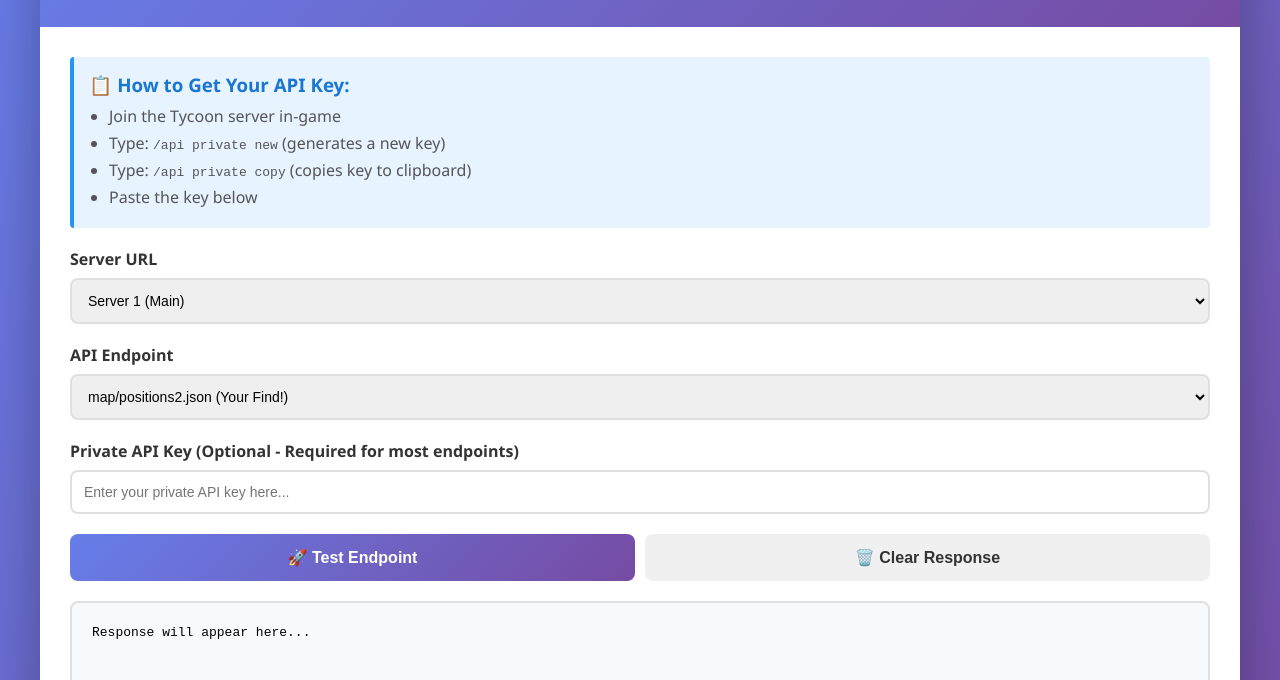
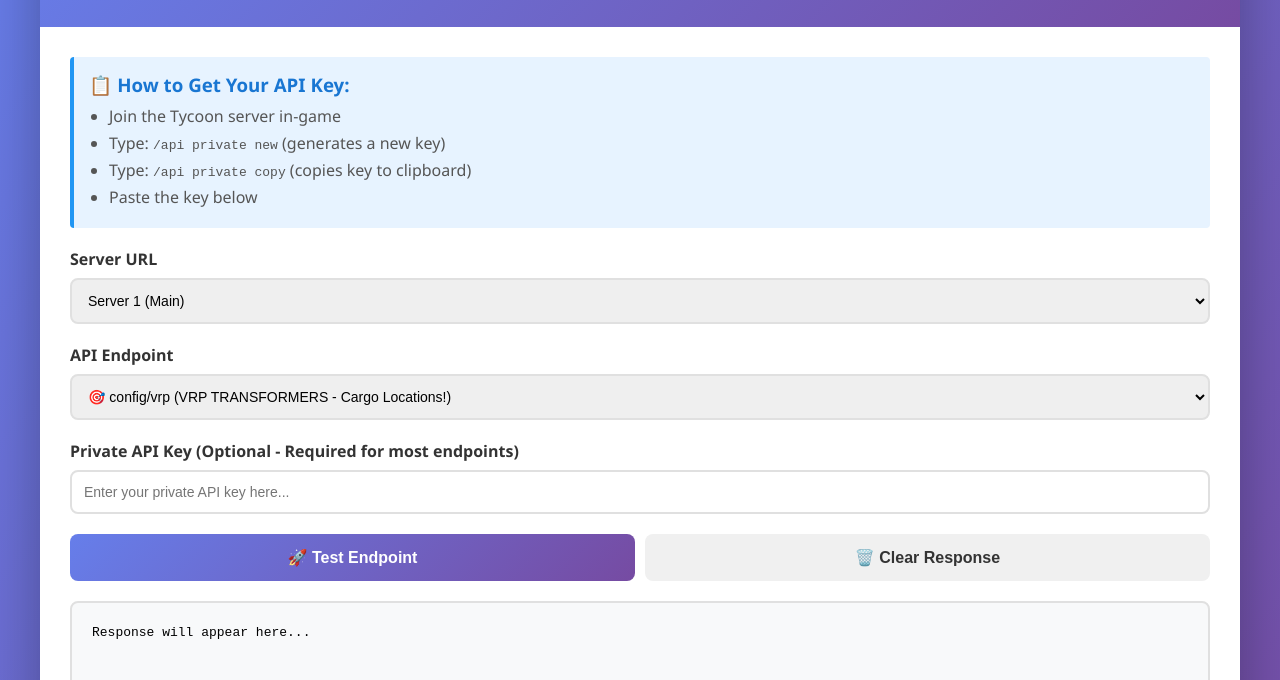
Before and after one commit to chapman622/endpoint, a plain HTML site: page index.html in a window 1280 px wide. Shown: the part 120-800 px from the top of the page. Drawn offline with Linux system fonts and the light colour scheme.

Commit message:
Update index.html

```diff
--- a/index.html
+++ b/index.html
@@ -205,7 +205,8 @@
             <div class="input-group">
                 <label>API Endpoint</label>
                 <select id="endpoint">
-                    <option value="/map/positions2.json">map/positions2.json (Your Find!)</option>
+                    <option value="/config/vrp">🎯 config/vrp (VRP TRANSFORMERS - Cargo Locations!)</option>
+                    <option value="/map/positions2.json">map/positions2.json (Player Positions)</option>
                     <option value="/map/positions.json">map/positions.json (Documented)</option>
                     <option value="/players.json">players.json (No Key Required)</option>
                     <option value="/airline.json">airline.json</option>
```
